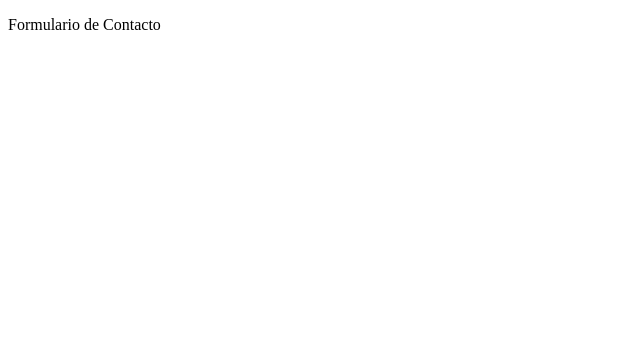
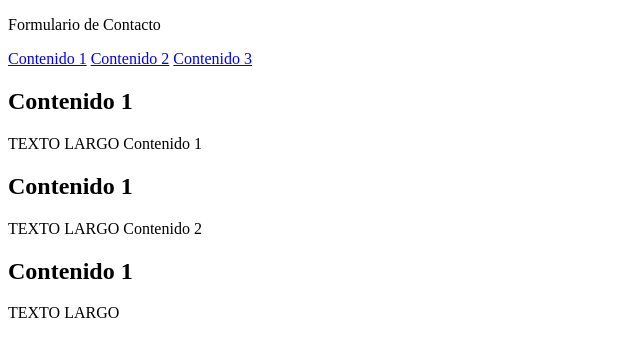
Before and after one commit to MrJamt/Tablas-TecWeb, a plain HTML site: page HTML/contacto.html in a window 1280 px wide. Shown: the whole page, without its empty margins (0-640 px from the left). Drawn offline with Linux system fonts and the light colour scheme.

Commit message:
Primer commit 2

```diff
--- a/HTML/contacto.html
+++ b/HTML/contacto.html
@@ -7,5 +7,15 @@
 </head>
 <body>
     <p>Formulario de Contacto</p>
+
+    <a href="#contenido-1">Contenido 1</a>
+    <a href="#contenido-2">Contenido 2</a>
+    <a href="#contenido-3">Contenido 3</a>
+    <h2 id="contenido-1">Contenido 1</h2>
+    <p>TEXTO LARGO Contenido 1</p>
+    <h2 id="contenido-2">Contenido 1</h2>
+    <p>TEXTO LARGO Contenido 2</p>
+    <h2 id="contenido-3">Contenido 1</h2>
+    <p>TEXTO LARGO</p>
 </body>
 </html>
```
